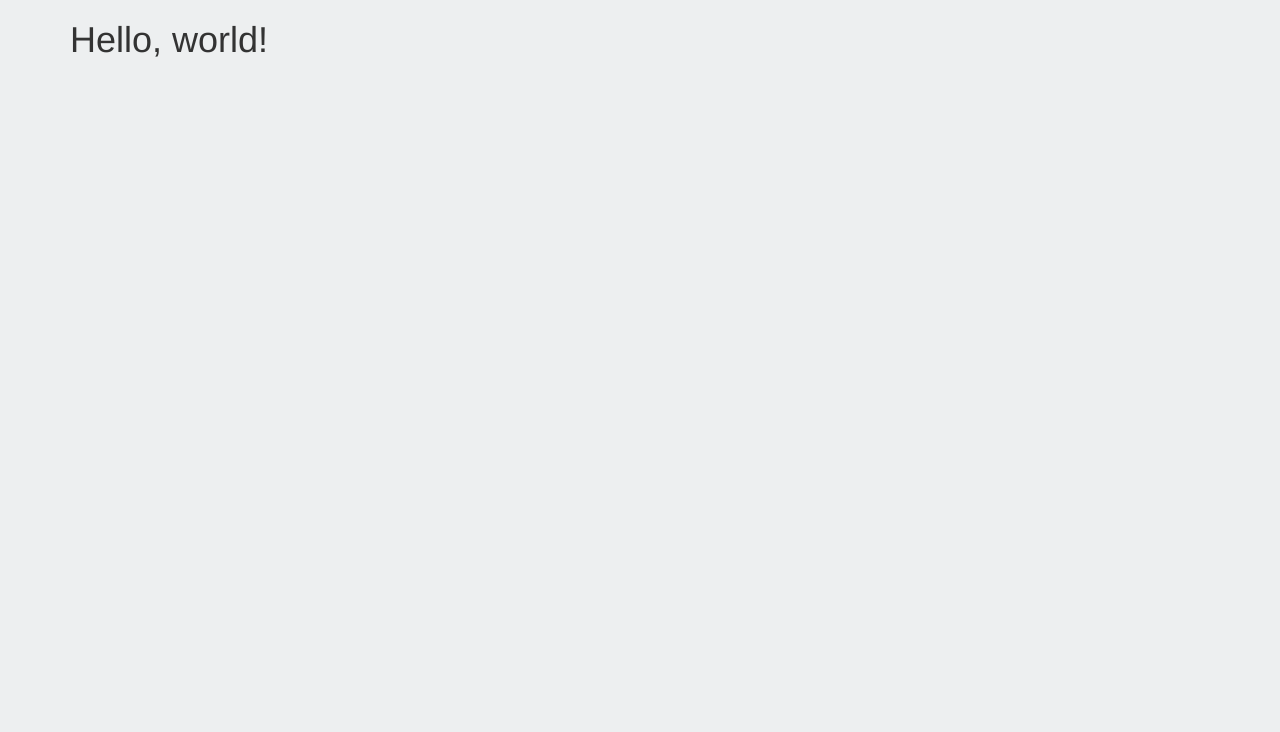
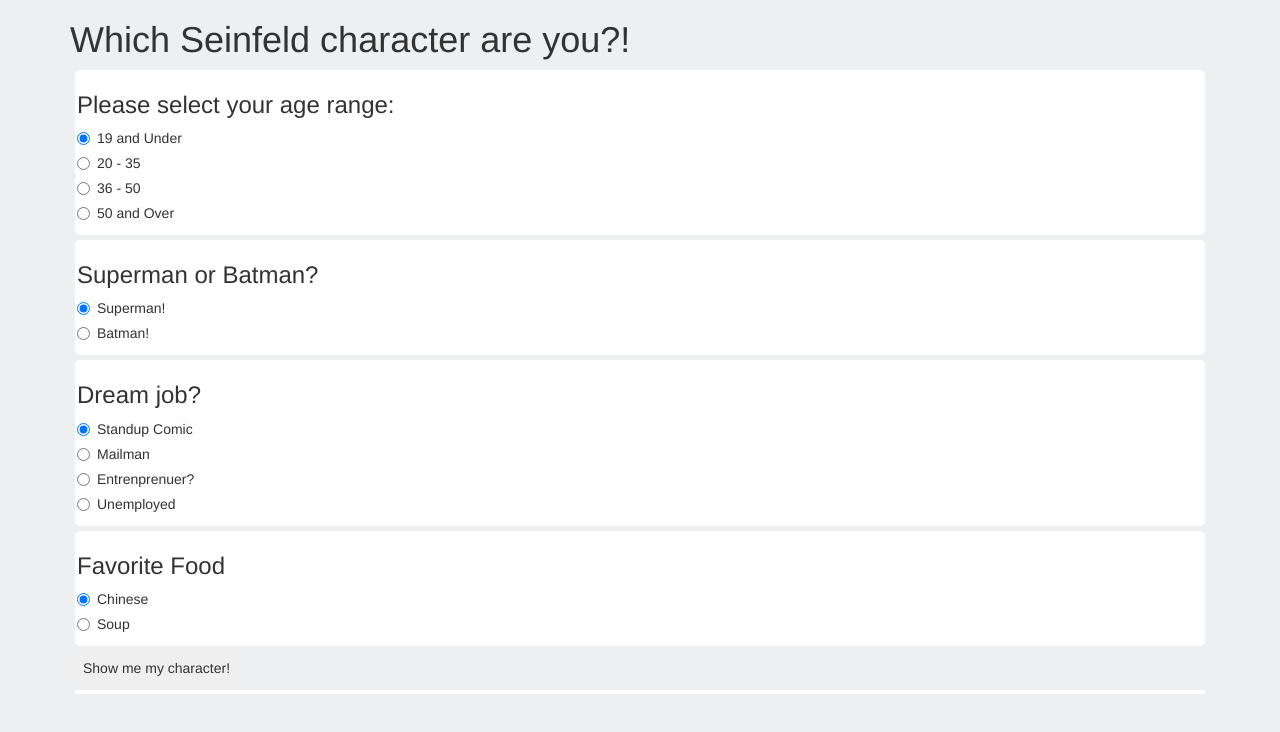
Before and after one commit to nlarion/character, a plain HTML site: page index.html in a window 1280 px wide. Drawn offline with nearby package versions, Linux system fonts and the light colour scheme.

Commit message:
finish content and added logic for form.

```diff
--- a/css/styles.css
+++ b/css/styles.css
@@ -35,3 +35,7 @@ a {
   display: block;
 
 }
+
+#jerry, #kramer, #george, #newman, #elaine {
+  display: none;
+}
--- a/index.html
+++ b/index.html
@@ -13,17 +13,113 @@
     <link href="css/bootstrap.min.css" rel="stylesheet">
     <link rel="stylesheet" href="css/styles.css" media="screen" title="no title" charset="utf-8">
 
-    <!-- HTML5 shim and Respond.js for IE8 support of HTML5 elements and media queries -->
-    <!-- WARNING: Respond.js doesn't work if you view the page via file:// -->
-    <!--[if lt IE 9]>
-      <script src="https://oss.maxcdn.com/html5shiv/3.7.2/html5shiv.min.js"></script>
-      <script src="https://oss.maxcdn.com/respond/1.4.2/respond.min.js"></script>
-    <![endif]-->
   </head>
   <body>
     <div class="container">
-      <h1>Hello, world!</h1>
+      <h1>Which Seinfeld character are you?!</h1>
+      <div id="blanks">
+        <form>
+          <div class="box">
+            <h3>Please select your age range:</h3>
+            <div class="radio">
+              <label>
+                <input type="radio" name="ageRadios" id="ageRadios1" value="1" checked>
+                19 and Under
+              </label>
+            </div>
+            <div class="radio">
+              <label>
+                <input type="radio" name="ageRadios" id="ageRadios2" value="2">
+                20 - 35
+              </label>
+            </div>
+            <div class="radio">
+              <label>
+                <input type="radio" name="ageRadios" id="ageRadios3" value="3">
+                36 - 50
+              </label>
+            </div>
+            <div class="radio">
+              <label>
+                <input type="radio" name="ageRadios" id="ageRadios4" value="4">
+                50 and Over
+              </label>
+            </div>
+          </div>
+
+          <div class="box">
+            <h3>Superman or Batman?</h3>
+            <div class="radio">
+              <label>
+                <input type="radio" name="superRadios" id="superRadios1" value="1" checked>
+                Superman!
+              </label>
+            </div>
+            <div class="radio">
+              <label>
+                <input type="radio" name="superRadios" id="superRadios2" value="2">
+                Batman!
+              </label>
+            </div>
+          </div>
+
+          <div class="box">
+            <h3>Dream job?</h3>
+            <div class="radio">
+              <label>
+                <input type="radio" name="jobRadios" id="jobRadios1" value="1" checked>
+                Standup Comic
+              </label>
+            </div>
+            <div class="radio">
+              <label>
+                <input type="radio" name="jobRadios" id="jobRadios2" value="2">
+                Mailman
+              </label>
+            </div>
+            <div class="radio">
+              <label>
+                <input type="radio" name="jobRadios" id="jobRadios2" value="3">
+                Entrenprenuer?
+              </label>
+            </div>
+            <div class="radio">
+              <label>
+                <input type="radio" name="jobRadios" id="jobRadios2" value="4">
+                Unemployed
+              </label>
+            </div>
+          </div>
+
+          <div class="box">
+            <h3>Favorite Food</h3>
+            <div class="radio">
+              <label>
+                <input type="radio" name="foodRadios" id="foodRadios1" value="1" checked>
+                Chinese
+              </label>
+            </div>
+            <div class="radio">
+              <label>
+                <input type="radio" name="foodRadios" id="foodRadios2" value="2">
+                Soup
+              </label>
+            </div>
+          </div>
+
+          <button type="submit" class="btn">Show me my character!</button>
+        </form>
+
+        <div class="character box">
+          <h1 id="jerry">Jerry</h1>
+          <h1 id="kramer">Kramer</h1>
+          <h1 id="george">george</h1>
+          <h1 id="newman">Newman</h1>
+          <h1 id="elaine">Elaine</h1>
+        </div>
     </div>
+
+
 
 
     <!-- jQuery (necessary for Bootstrap's JavaScript plugins) -->
--- a/js/scripts.js
+++ b/js/scripts.js
@@ -1,5 +1,51 @@
 $(document).ready(function() {
+  $("#blanks form").submit(function(event) {
+    var total = 0;
+    var array = [parseInt($('input[name=ageRadios]:checked').val()), parseInt($('input[name=superRadios]:checked').val()), parseInt($('input[name=jobRadios]:checked').val()) ,parseInt($('input[name=foodRadios]:checked').val())];
+
+    // array.forEach(function(arr){
+    //   total += arr;
+    // });
+
+    for (var i = 0; i < array.length; i++){
+      total += array[i];
+    }
 
 
 
+    // var total = parseInt($('input[name=ageRadios]:checked').val());
+    // total += parseInt($('input[name=superRadios]:checked').val());
+    // total += parseInt($('input[name=jobRadios]:checked').val());
+    // total += parseInt($('input[name=foodRadios]:checked').val());
+    console.log(total);
+
+    if(total < 5){
+      hideAll();
+      $("#jerry").show();
+    }else if(total > 4 && total < 7){
+      hideAll();
+      $("#george").show();
+    }else if(total > 6 && total < 9){
+      hideAll();
+      $("#kramer").show();
+    }else if(total > 8 && total < 11){
+      hideAll();
+      $("#newman").show();
+    }else {
+      hideAll();
+      $("#elaine").show();
+    }
+
+
+    function hideAll(argument) {
+      $("#jerry").hide();
+      $("#kramer").hide();
+      $("#george").hide();
+      $("#newman").hide();
+      $("#elaine").hide();
+    }
+
+
+    event.preventDefault();
+  });
 });
```
